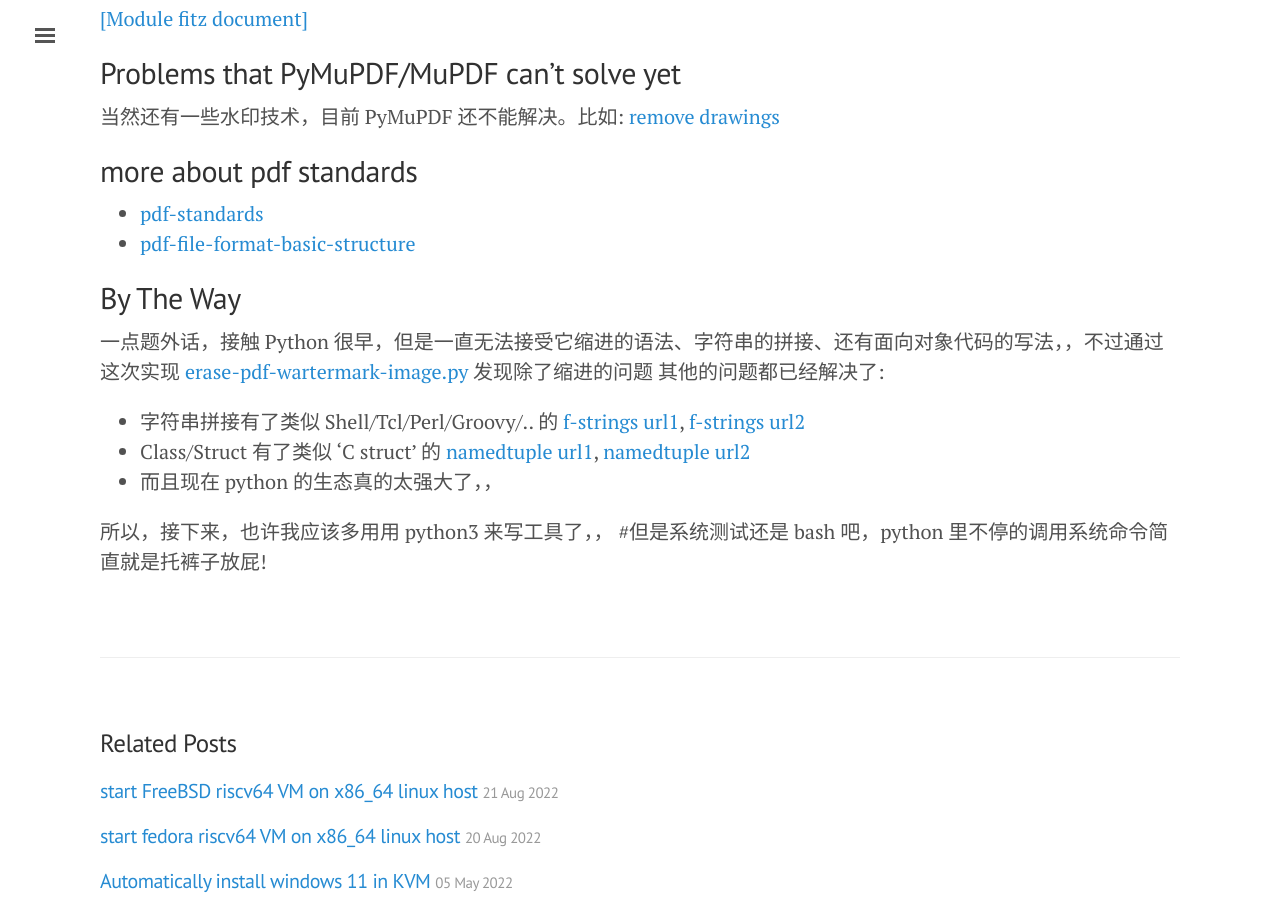
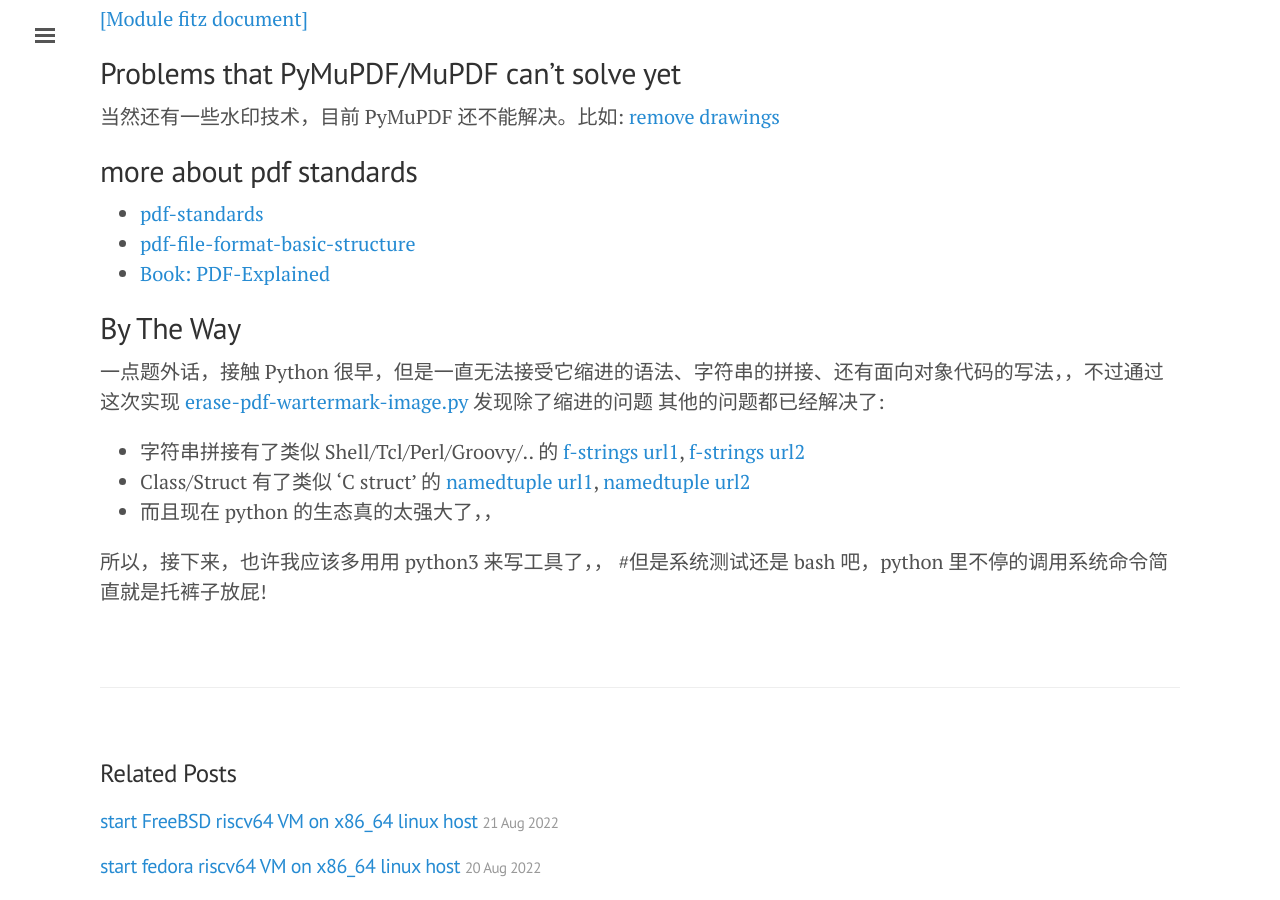
Before and after one commit to tcler/tcler.github.io, a Jekyll site: the page built from _posts/2022-11-01-remove-wartermark-image-from-pdf-by-PyMuPDF.md, in a window 1280 px wide and 900 px high, scrolled down 1837 px. Built offline with Jekyll 4.4.1, drawn with Linux system fonts in a browser that asks for light colours.

Commit message:
Update 2022-11-01-remove-wartermark-image-from-pdf-by-PyMuPDF.md

```diff
--- a/_posts/2022-11-01-remove-wartermark-image-from-pdf-by-PyMuPDF.md
+++ b/_posts/2022-11-01-remove-wartermark-image-from-pdf-by-PyMuPDF.md
@@ -67,6 +67,7 @@ usage: mutool <command> [options]
 ## more about pdf standards
 - [pdf-standards](https://opensource.adobe.com/dc-acrobat-sdk-docs/standards/pdfstandards/pdf/PDF32000_2008.pdf)
 - [pdf-file-format-basic-structure](https://resources.infosecinstitute.com/topic/pdf-file-format-basic-structure/)
+- [Book: PDF-Explained](https://github.com/zxyle/PDF-Explained)
 
 
 ## By The Way
```
